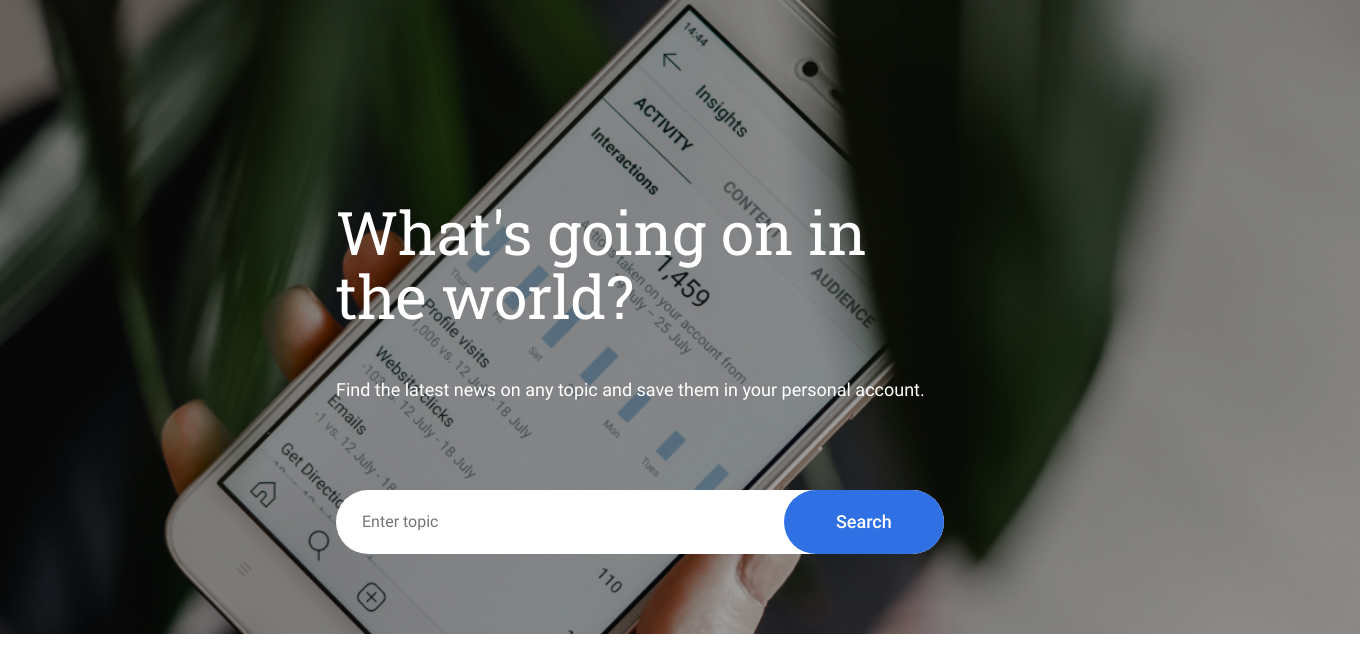
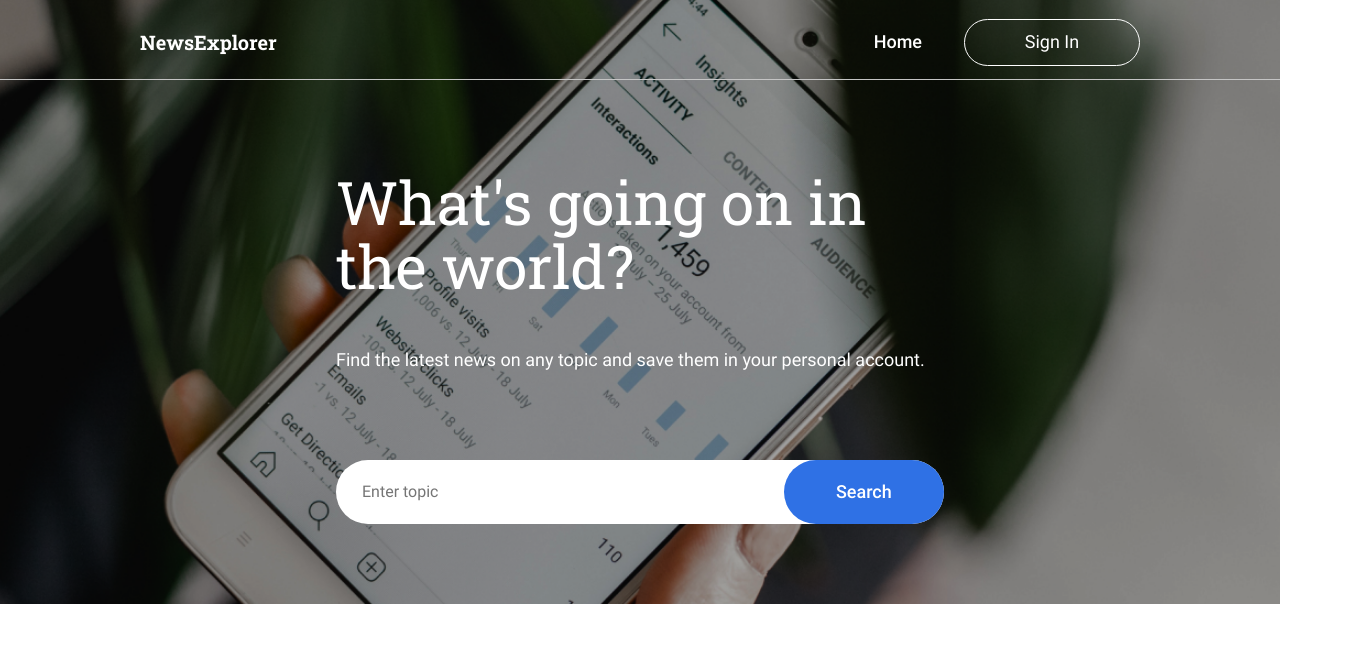
Before and after one commit to netahadar/news-explorer-frontend, a React app in the folder news-explorer/: page / in a window 1280 px wide. Shown: the whole page, 1360 px wide, since content can reach past the window. Built offline with nearby package versions, Linux system fonts and the light colour scheme; a web font is replaced by a local one.

Commit message:
create Header and Navigation components

```diff
--- a/news-explorer/public/index.html
+++ b/news-explorer/public/index.html
@@ -6,7 +6,7 @@
     <meta name="theme-color" content="#000000" />
     <title>News Explorer</title>
   </head>
-  <body>
+  <body class="page">
     <noscript>You need to enable JavaScript to run this app.</noscript>
     <div id="root"></div>
     <!--
--- a/news-explorer/src/components/App/App.css
+++ b/news-explorer/src/components/App/App.css
@@ -4,5 +4,6 @@
   height: auto;
   background-color: white;
   display: flex;
-  justify-content: center;
+  flex-direction: column;
+  align-items: center;
 }
--- a/news-explorer/src/components/App/App.js
+++ b/news-explorer/src/components/App/App.js
@@ -7,7 +7,7 @@ import Footer from '../Footer/Footer';
 function App() {
   return (
     <div className="content">
-      {/* <Header /> */}
+      <Header />
       <Main />
       {/* <Footer /> */}
     </div>
--- a/news-explorer/src/components/Header/Header.css
+++ b/news-explorer/src/components/Header/Header.css
@@ -0,0 +1,28 @@
+.header {
+    width: 100%;
+    display: flex;
+    justify-content: center;
+    padding-top: 19px;
+    padding-bottom: 13px;
+    box-sizing: border-box;
+    background-color: transparent;
+    border-bottom: solid #C4C4C4 1px;
+    z-index: 1;
+}
+
+.header__container {
+    width: calc(100% - 280px);
+    display: flex;
+    justify-content: space-between;
+    align-items: center;
+    color: white;
+}
+
+.header__text {
+    font-family: "Roboto Slab", sans-serif;
+    font-size: 20px;
+    font-weight: 700;
+    line-height: 24px;
+    padding: 0;
+    margin: 0;
+}
--- a/news-explorer/src/components/Header/Header.js
+++ b/news-explorer/src/components/Header/Header.js
@@ -0,0 +1,13 @@
+import React from "react";
+import Navigation from "../Navigation/Navigation";
+
+export default function Header() {
+    return(
+        <div className="header">
+            <div className="header__container">
+                <p className="header__text">NewsExplorer</p>
+                <Navigation />
+            </div>
+        </div>
+    )
+}
--- a/news-explorer/src/components/Main/Main.css
+++ b/news-explorer/src/components/Main/Main.css
@@ -1,6 +1,9 @@
+.search {
+    width: 100%;
+}
 
-.search {
-    width: 1440px;
+.search__container {
+    width: 100%;
     background-position: center;
     background-repeat: no-repeat;
     background-size: cover;
@@ -8,4 +11,5 @@
     justify-content: center;
     padding-top: 160px;
     padding-bottom: 80px;
+    margin-top: -110px;
 }
--- a/news-explorer/src/components/Main/Main.js
+++ b/news-explorer/src/components/Main/Main.js
@@ -5,9 +5,9 @@ import backgroundPath from "../../images/searchFormBackground.png";
 
 export default function Main() {
   return (
-    <section>
+    <section className="search">
       <div
-        className="search"
+        className="search__container"
         style={{ backgroundImage: `url("${backgroundPath}")` }}
       >
         <SearchForm />
--- /dev/null
+++ b/news-explorer/src/components/Navigation/Navigation.css
@@ -0,0 +1,26 @@
+.header__navigate{
+    display: flex;
+    justify-content: space-between;
+    align-items: center;
+    font-family: 'Roboto', sans-serif;
+    font-size: 18px;
+    font-weight: 500;
+    line-height: 24px;
+}
+
+.header__navigate-link {
+    text-decoration: none;
+    color: white;
+    margin-right: 42px;
+}
+
+.header__navigate-button {
+    text-decoration: none;
+    color: white;
+    border: solid white 1px;
+    border-radius: 100px;
+    width: 176px;
+    background-color: transparent;
+    padding: 12px;
+    box-sizing: border-box;
+}
--- /dev/null
+++ b/news-explorer/src/components/Navigation/Navigation.js
@@ -0,0 +1,15 @@
+/* eslint-disable jsx-a11y/anchor-is-valid */
+import React from "react";
+
+export default function Navigation() {
+  return (
+    <nav className="header__navigate">
+      <a className="header__navigate-link" href="#">
+        Home
+      </a>
+      <button className="header__navigate-button">
+        Sign In
+      </button>
+    </nav>
+  );
+}
--- a/news-explorer/src/components/SearchForm/SearchForm.css
+++ b/news-explorer/src/components/SearchForm/SearchForm.css
@@ -7,7 +7,7 @@
 }
 
 .search__form-title {
-    font-family: 'Roboto Slab';
+    font-family: 'Roboto Slab', sans-serif;
     font-weight: 400;
     font-style: normal;
     font-size: 60px;
@@ -17,7 +17,7 @@
 }
 
 .search__form-text {
-    font-family: 'Roboto';
+    font-family: 'Roboto', sans-serif;
     font-weight: 400;
     font-style: normal;
     font-size: 18px;
@@ -39,7 +39,7 @@
     border-radius: 100px;
     border-color: transparent;
     padding-left: 24px;
-    font-family: 'Roboto';
+    font-family: 'Roboto', sans-serif;
     font-weight: 400;
     font-style: normal;
     font-size: 16px;
@@ -53,7 +53,7 @@
     border-radius: 100px;
     border-color: transparent;
     padding: auto;
-    font-family: 'Roboto';
+    font-family: 'Roboto', sans-serif;
     font-weight: 500;
     font-style: normal;
     font-size: 18px;
--- a/news-explorer/src/index.css
+++ b/news-explorer/src/index.css
@@ -3,5 +3,7 @@
 @import url(./vendors/fonts/roboto-slab.css);
 @import url(./vendors/fonts/roboto.css);
 @import url(./components/App/App.css);
+@import url(./components/Header/Header.css);
+@import url(./components/Navigation/Navigation.css);
 @import url(./components/Main/Main.css);
 @import url(./components/SearchForm/SearchForm.css);
```
